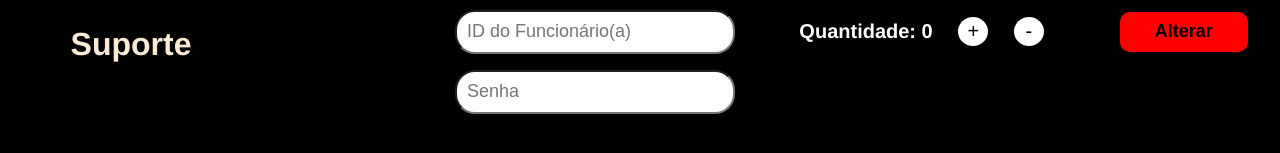
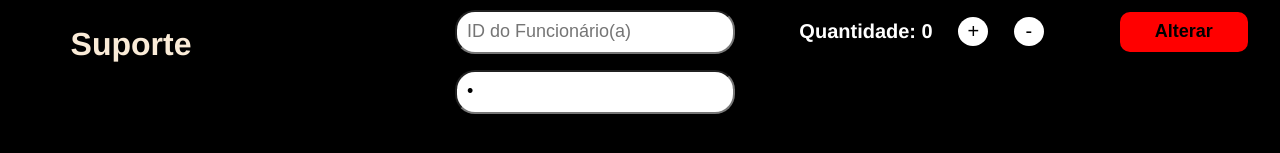
Before and after one commit to leotanaka4/QuintaEntregaPAME, a React (Create React App) app in the folder restaurante/: page / in a window 1280 px wide. Shown: the part 5500-5653 px from the top of the page. Built offline with nearby package versions, Linux system fonts and the light colour scheme.

Commit message:
Update index.js

```diff
--- a/restaurante/src/Components/Suporte/index.js
+++ b/restaurante/src/Components/Suporte/index.js
@@ -13,7 +13,7 @@ import {
 export default function Informacoes() {
     const [idproduto, setIdproduto] = useState("");
     const [idfuncionario, setIdfuncionario] = useState("");
-    const [senha, setSenha] = useState("");
+    const [senha, setSenha] = useState(0);
     const [quantity, setQuantity] = useState(0);
     const [actualItem, setActualItem] = useState({});
     const [available, setAvailable] = useState(false);
@@ -41,7 +41,7 @@ export default function Informacoes() {
             quantidade: quantity
         });
 
-        if (!idproduto || !idfuncionario || !senha || quantity === 0){
+        if (!idproduto || !idfuncionario || senha !== "1234" || quantity === 0){
             setAvailable(false)
         } else{
             setAvailable(true)
```
